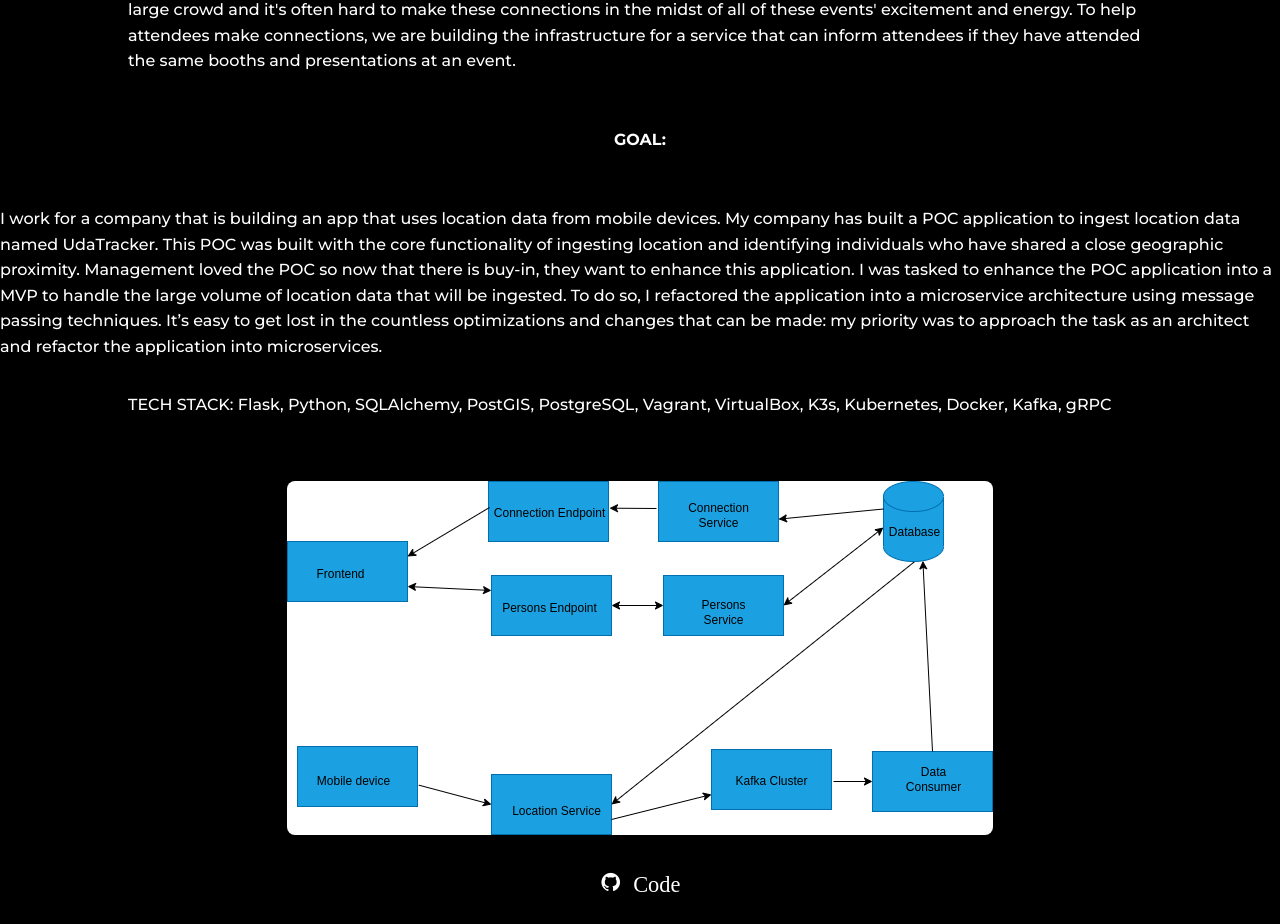
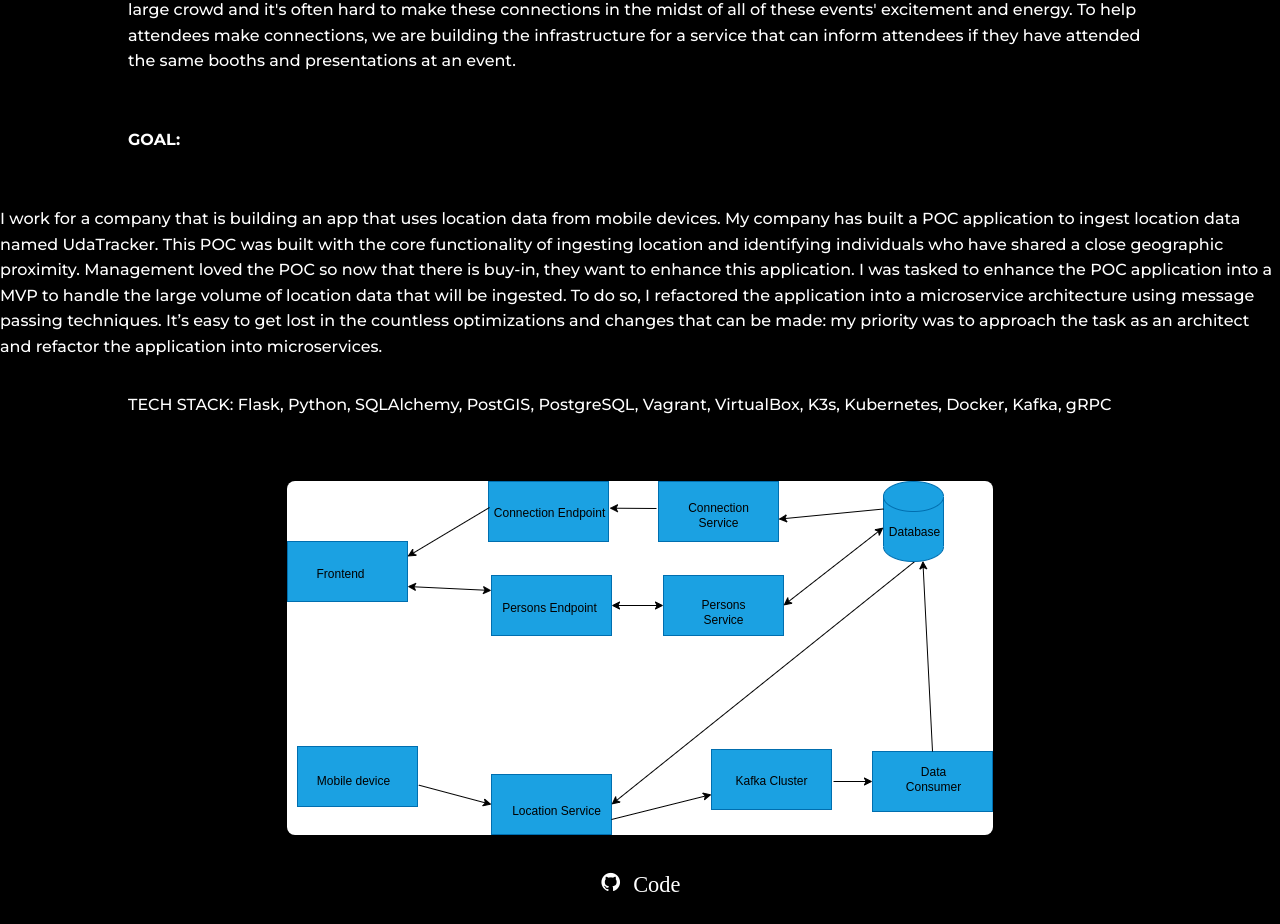
Before and after one commit to Pearlicia/devops-portfolio, a plain HTML site: page index.html in a window 1280 px wide. Shown: the part 5236-6160 px from the top of the page. Drawn offline with nearby package versions, Linux system fonts and the light colour scheme.

Commit message:
Update udacconnect

```diff
--- a/index.html
+++ b/index.html
@@ -234,7 +234,7 @@
                         To help attendees make connections, we are building the infrastructure for a service that can inform attendees if
                         they have attended the same booths and presentations at an event.
 
-                        <h4>GOAL:</h4>
+                        <h4 class="bd-grid">GOAL:</h4>
                         I work for a company that is building an app that uses location data from mobile devices.
                         My company has built a POC application to ingest location data named UdaTracker. This POC was built
                         with the core functionality of ingesting location and identifying individuals who have shared a close
```
